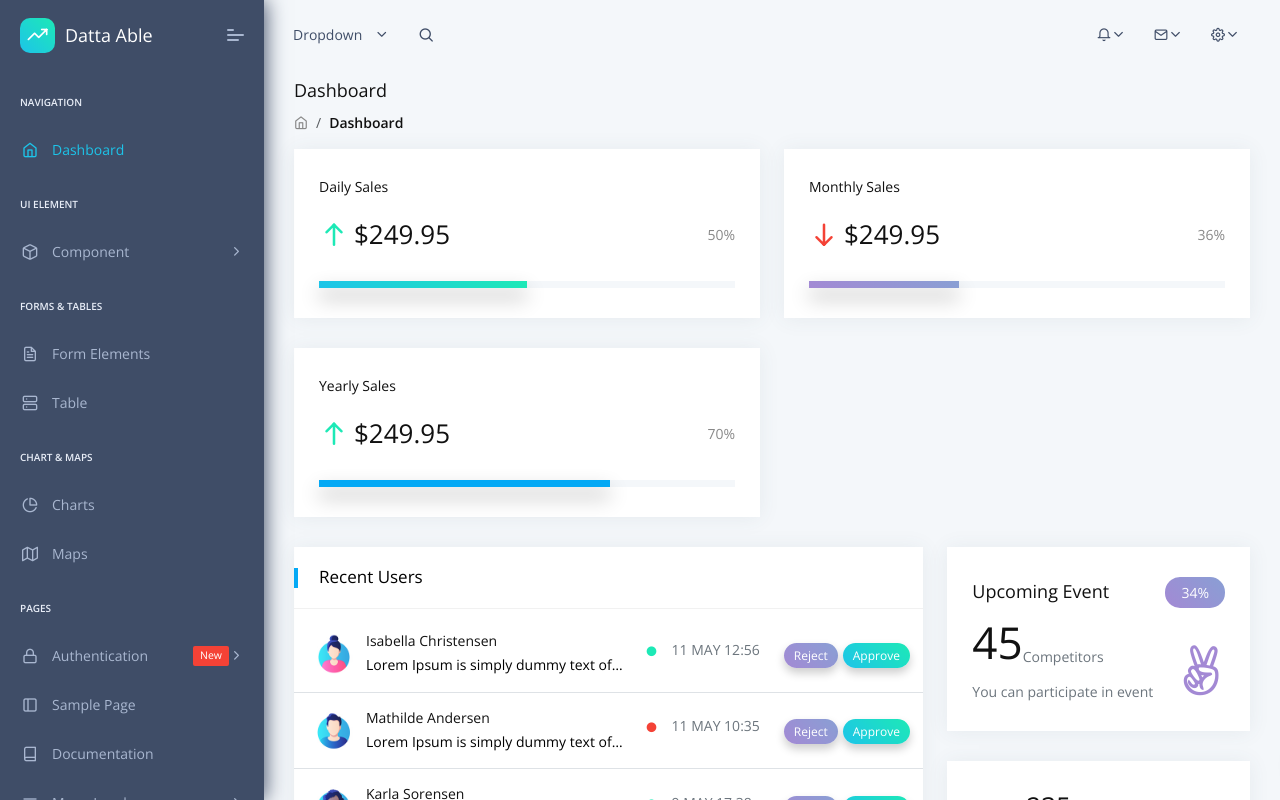
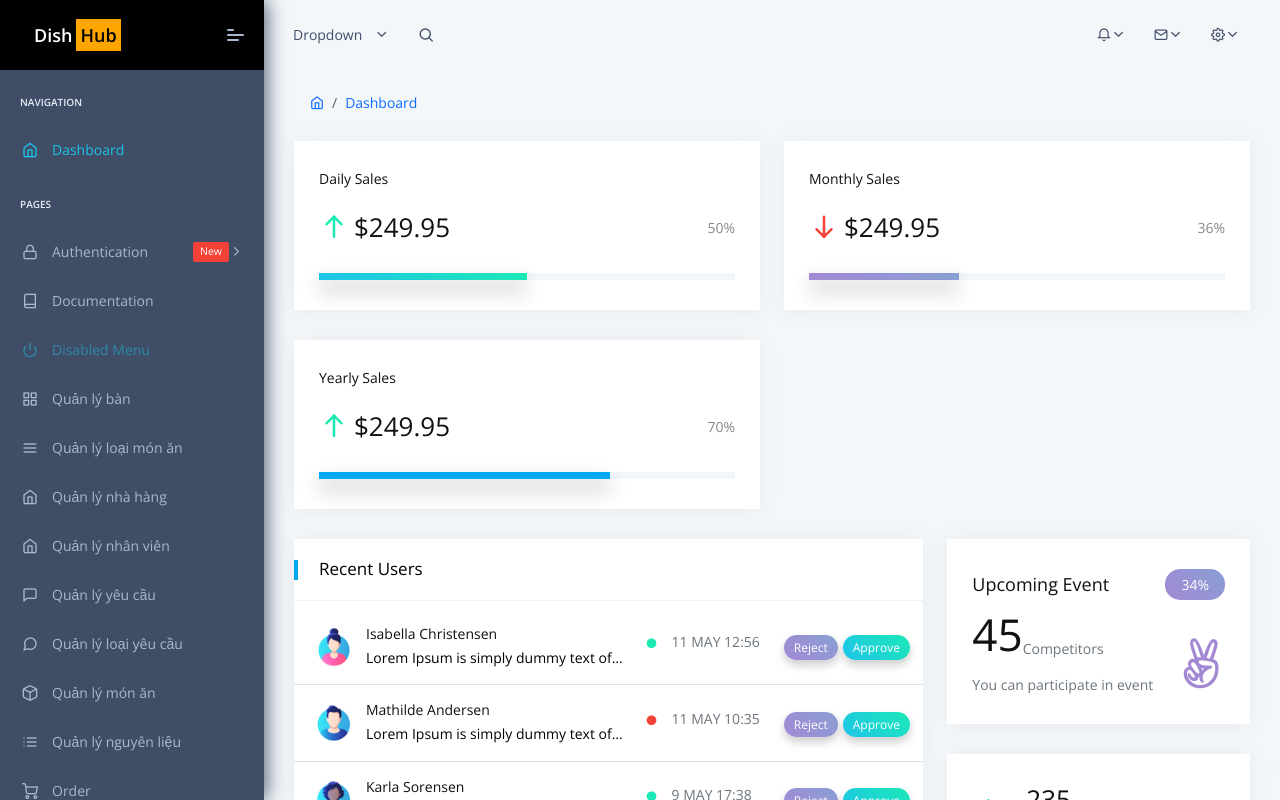
Before and after one commit to annguyenbinh03/DishHub, a React (Vite) app: page /app/dashboard/default in a window 1280 px wide. Shown: the top 800 px of the page. Built offline with nearby package versions, Linux system fonts and the light colour scheme.

Commit message:
change layout admin pages

```diff
--- a/src/assets/scss/partials/menu/_menu-lite.scss
+++ b/src/assets/scss/partials/menu/_menu-lite.scss
@@ -5,24 +5,27 @@
   align-items: center;
 
   .b-bg {
-    background: $theme-color;
     border-radius: 10px;
-    width: 35px;
-    height: 35px;
     display: inline-flex;
     align-items: center;
     justify-content: center;
-
-    i {
-      color: #fff;
-    }
+    transition: all 0.5s ease-in-out;
   }
 
   .b-title {
     margin-left: 10px;
-    font-weight: 100;
-    color: #fff;
+    font-weight: bold;
     font-size: 18px;
+    padding: 0;
+    border-radius: 10px;
+    .b-title-main{
+      background-color: black;
+      color: white;
+    }
+    .b-title-sub{
+      background-color: orange;
+      color: black;
+    }
   }
 }
 
@@ -504,7 +507,8 @@
 }
 
 .navbar-brand {
-  background: $menu-dark-background;
+  //background: $menu-dark-background;
+  background-color: black;
   font-size: 1.25rem;
 }
 
--- a/src/layouts/AdminLayout/Breadcrumb/index.jsx
+++ b/src/layouts/AdminLayout/Breadcrumb/index.jsx
@@ -62,9 +62,9 @@ const Breadcrumb = () => {
           <div className="page-block">
             <div className="row align-items-center">
               <div className="col-md-12">
-                <div className="page-header-title">
+                {/* <div className="page-header-title">
                   <h5 className="m-b-10">{title}</h5>
-                </div>
+                </div> */}
                 <ListGroup as="ul" bsPrefix=" " className="breadcrumb">
                   <ListGroup.Item as="li" bsPrefix=" " className="breadcrumb-item">
                     <Link to="/">
--- a/src/layouts/AdminLayout/NavBar/index.jsx
+++ b/src/layouts/AdminLayout/NavBar/index.jsx
@@ -6,6 +6,8 @@ import NavRight from './NavRight';
 
 import { ConfigContext } from '../../../contexts/ConfigContext';
 import * as actionType from '../../../store/actions';
+
+import logo from '../../../assets/images/logo.jpg';
 
 const NavBar = () => {
   const [moreToggle, setMoreToggle] = useState(false);
@@ -43,9 +45,9 @@ const NavBar = () => {
         </Link>
         <Link to="#" className="b-brand">
           <div className="b-bg">
-            <i className="feather icon-trending-up" />
+            <img src={logo} height={"30p"} />
           </div>
-          <span className="b-title">Datta Able</span>
+          <span className="b-title">Dish Hub</span>
         </Link>
         <Link to="#" className={moreClass.join(' ')} onClick={() => setMoreToggle(!moreToggle)}>
           <i className="feather icon-more-vertical" />
--- a/src/layouts/AdminLayout/Navigation/NavContent/NavCard.jsx
+++ /dev/null
@@ -1,32 +0,0 @@
-import React from 'react';
-import { Card } from 'react-bootstrap';
-
-// import sidebarImages from '../../../../assets/images/Datta-able-img.svg';
-import sidebarImages from '../../../../assets/images/sidebar.png';
-
-let itemTarget = '_blank';
-
-const NavCard = () => {
-  return (
-    <React.Fragment>
-      <div className="p-20">
-        <Card className="pro-card">
-          <Card.Body className="p-2 text-center">
-            <img src={sidebarImages} className="img-radius " alt="User-Profile" />
-            <h5 className="text-white">Datta Able Pro</h5>
-            <p className="text-white">Checkout Datta Premium Features</p>
-            <a
-              href="https://codedthemes.com/item/datta-able-react-admin-template/?utm_source=free_demo&utm_medium=codedthemes&utm_campaign=button_download_premium"
-              target={itemTarget}
-              className="btn text-white btn-primary"
-            >
-              Download Premium
-            </a>
-          </Card.Body>
-        </Card>
-      </div>
-    </React.Fragment>
-  );
-};
-
-export default NavCard;
--- a/src/layouts/AdminLayout/Navigation/NavContent/index.jsx
+++ b/src/layouts/AdminLayout/Navigation/NavContent/index.jsx
@@ -4,7 +4,6 @@ import { ListGroup } from 'react-bootstrap';
 import PerfectScrollbar from 'react-perfect-scrollbar';
 
 import NavGroup from './NavGroup';
-import NavCard from './NavCard';
 
 const NavContent = ({ navigation }) => {
   const navItems = navigation.map((item) => {
@@ -24,7 +23,6 @@ const NavContent = ({ navigation }) => {
         <ListGroup variant="flush" as="ul" bsPrefix=" " className="nav pcoded-inner-navbar" id="nav-ps-next">
           {navItems}
         </ListGroup>
-        <NavCard />
       </PerfectScrollbar>
     </div>
   );
--- a/src/layouts/AdminLayout/Navigation/NavLogo/index.jsx
+++ b/src/layouts/AdminLayout/Navigation/NavLogo/index.jsx
@@ -3,6 +3,8 @@ import { Link } from 'react-router-dom';
 
 import { ConfigContext } from '../../../../contexts/ConfigContext';
 import * as actionType from '../../../../store/actions';
+
+import logo from '../../../../assets/images/logo.jpg';
 
 const NavLogo = () => {
   const configContext = useContext(ConfigContext);
@@ -18,10 +20,10 @@ const NavLogo = () => {
     <React.Fragment>
       <div className="navbar-brand header-logo">
         <Link to="#" className="b-brand">
-          <div className="b-bg">
-            <i className="feather icon-trending-up" />
-          </div>
-          <span className="b-title">Datta Able</span>
+          <div className="b-title">
+             <span className='b-title-main px-1 py-1'>Dish</span>
+             <span className='b-title-sub px-1 py-1'>Hub</span>
+            </div>
         </Link>
         <Link to="#" className={toggleClass.join(' ')} id="mobile-collapse" onClick={() => dispatch({ type: actionType.COLLAPSE_MENU })}>
           <span />
--- a/src/menu-items.jsx
+++ b/src/menu-items.jsx
@@ -11,106 +11,107 @@ const menuItems = {
           title: 'Dashboard',
           type: 'item',
           icon: 'feather icon-home',
-          url: '/app/dashboard/default'
+          url: '/app/dashboard/default',
+          target: true
         }
       ]
     },
-    {
-      id: 'ui-element',
-      title: 'UI ELEMENT',
-      type: 'group',
-      icon: 'icon-ui',
-      children: [
-        {
-          id: 'component',
-          title: 'Component',
-          type: 'collapse',
-          icon: 'feather icon-box',
-          children: [
-            {
-              id: 'button',
-              title: 'Button',
-              type: 'item',
-              url: '/basic/button'
-            },
-            {
-              id: 'badges',
-              title: 'Badges',
-              type: 'item',
-              url: '/basic/badges'
-            },
-            {
-              id: 'breadcrumb',
-              title: 'Breadcrumb & Pagination',
-              type: 'item',
-              url: '/basic/breadcrumb-paging'
-            },
-            {
-              id: 'collapse',
-              title: 'Collapse',
-              type: 'item',
-              url: '/basic/collapse'
-            },
-            {
-              id: 'tabs-pills',
-              title: 'Tabs & Pills',
-              type: 'item',
-              url: '/basic/tabs-pills'
-            },
-            {
-              id: 'typography',
-              title: 'Typography',
-              type: 'item',
-              url: '/basic/typography'
-            }
-          ]
-        }
-      ]
-    },
-    {
-      id: 'ui-forms',
-      title: 'FORMS & TABLES',
-      type: 'group',
-      icon: 'icon-group',
-      children: [
-        {
-          id: 'forms',
-          title: 'Form Elements',
-          type: 'item',
-          icon: 'feather icon-file-text',
-          url: '/forms/form-basic'
-        },
-        {
-          id: 'table',
-          title: 'Table',
-          type: 'item',
-          icon: 'feather icon-server',
-          url: '/tables/bootstrap'
-        }
-      ]
-    },
-    {
-      id: 'chart-maps',
-      title: 'Chart & Maps',
-      type: 'group',
-      icon: 'icon-charts',
-      children: [
-        {
-          id: 'charts',
-          title: 'Charts',
-          type: 'item',
-          icon: 'feather icon-pie-chart',
-          url: '/charts/nvd3'
-        },
-        {
-          id: 'maps',
-          title: 'Maps',
-          type: 'item',
-          icon: 'feather icon-map',
-          url: '/maps/google-map'
-        }
-      ]
-    },
+    // {
+    //   id: 'ui-element',
+    //   title: 'UI ELEMENT',
+    //   type: 'group',
+    //   icon: 'icon-ui',
+    //   children: [
+    //     {
+    //       id: 'component',
+    //       title: 'Component',
+    //       type: 'collapse',
+    //       icon: 'feather icon-box',
+    //       children: [
+    //         {
+    //           id: 'button',
+    //           title: 'Button',
+    //           type: 'item',
+    //           url: '/basic/button'
+    //         },
+    //         {
+    //           id: 'badges',
+    //           title: 'Badges',
+    //           type: 'item',
+    //           url: '/basic/badges'
+    //         },
+    //         {
+    //           id: 'breadcrumb',
+    //           title: 'Breadcrumb & Pagination',
+    //           type: 'item',
+    //           url: '/basic/breadcrumb-paging'
+    //         },
+    //         {
+    //           id: 'collapse',
+    //           title: 'Collapse',
+    //           type: 'item',
+    //           url: '/basic/collapse'
+    //         },
+    //         {
+    //           id: 'tabs-pills',
+    //           title: 'Tabs & Pills',
+    //           type: 'item',
+    //           url: '/basic/tabs-pills'
+    //         },
+    //         {
+    //           id: 'typography',
+    //           title: 'Typography',
+    //           type: 'item',
+    //           url: '/basic/typography'
+    //         }
+    //       ]
+    //     }
+    //   ]
+    // },
+    // {
+    //   id: 'ui-forms',
+    //   title: 'FORMS & TABLES',
+    //   type: 'group',
+    //   icon: 'icon-group',
+    //   children: [
+    //     {
+    //       id: 'forms',
+    //       title: 'Form Elements',
+    //       type: 'item',
+    //       icon: 'feather icon-file-text',
+    //       url: '/forms/form-basic'
+    //     },
+    //     {
+    //       id: 'table',
+    //       title: 'Table',
+    //       type: 'item',
+    //       icon: 'feather icon-server',
+    //       url: '/tables/bootstrap'
+    //     }
+    //   ]
+    // },
+    // {
+    //   id: 'chart-maps',
+    //   title: 'Chart & Maps',
+    //   type: 'group',
+    //   icon: 'icon-charts',
+    //   children: [
+    //     {
+    //       id: 'charts',
+    //       title: 'Charts',
+    //       type: 'item',
+    //       icon: 'feather icon-pie-chart',
+    //       url: '/charts/nvd3'
+    //     },
+    //     {
+    //       id: 'maps',
+    //       title: 'Maps',
+    //       type: 'item',
+    //       icon: 'feather icon-map',
+    //       url: '/maps/google-map'
+    //     }
+    //   ]
+    // },
     {
       id: 'pages',
       title: 'Pages',
@@ -146,14 +147,6 @@ const menuItems = {
           ]
         },
         {
-          id: 'sample-page',
-          title: 'Sample Page',
-          type: 'item',
-          url: '/sample-page',
-          classes: 'nav-item',
-          icon: 'feather icon-sidebar'
-        },
-        {
           id: 'documentation',
           title: 'Documentation',
           type: 'item',
@@ -163,52 +156,52 @@ const menuItems = {
           target: true,
           external: true
         },
-        {
-          id: 'menu-level',
-          title: 'Menu Levels',
-          type: 'collapse',
-          icon: 'feather icon-menu',
-          children: [
-            {
-              id: 'menu-level-1.1',
-              title: 'Menu Level 1.1',
-              type: 'item',
-              url: '#!'
-            },
-            {
-              id: 'menu-level-1.2',
-              title: 'Menu Level 2.2',
-              type: 'collapse',
-              children: [
-                {
-                  id: 'menu-level-2.1',
-                  title: 'Menu Level 2.1',
-                  type: 'item',
-                  url: '#'
-                },
-                {
-                  id: 'menu-level-2.2',
-                  title: 'Menu Level 2.2',
-                  type: 'collapse',
-                  children: [
-                    {
-                      id: 'menu-level-3.1',
-                      title: 'Menu Level 3.1',
-                      type: 'item',
-                      url: '#'
-                    },
-                    {
-                      id: 'menu-level-3.2',
-                      title: 'Menu Level 3.2',
-                      type: 'item',
-                      url: '#'
-                    }
-                  ]
-                }
-              ]
-            }
-          ]
-        },
+        // {
+        //   id: 'menu-level',
+        //   title: 'Menu Levels',
+        //   type: 'collapse',
+        //   icon: 'feather icon-menu',
+        //   children: [
+        //     {
+        //       id: 'menu-level-1.1',
+        //       title: 'Menu Level 1.1',
+        //       type: 'item',
+        //       url: '#!'
+        //     },
+        //     {
+        //       id: 'menu-level-1.2',
+        //       title: 'Menu Level 2.2',
+        //       type: 'collapse',
+        //       children: [
+        //         {
+        //           id: 'menu-level-2.1',
+        //           title: 'Menu Level 2.1',
+        //           type: 'item',
+        //           url: '#'
+        //         },
+        //         {
+        //           id: 'menu-level-2.2',
+        //           title: 'Menu Level 2.2',
+        //           type: 'collapse',
+        //           children: [
+        //             {
+        //               id: 'menu-level-3.1',
+        //               title: 'Menu Level 3.1',
+        //               type: 'item',
+        //               url: '#'
+        //             },
+        //             {
+        //               id: 'menu-level-3.2',
+        //               title: 'Menu Level 3.2',
+        //               type: 'item',
+        //               url: '#'
+        //             }
+        //           ]
+        //         }
+        //       ]
+        //     }
+        //   ]
+        // },
         {
           id: 'disabled-menu',
           title: 'Disabled Menu',
--- a/src/routes.jsx
+++ b/src/routes.jsx
@@ -169,12 +169,6 @@ const routes = [
       },
       {
         exact: 'true',
-        path: '/sample-page',
-        element: lazy(() => import('./views/extra/SamplePage'))
-      },
-
-      {
-        exact: 'true',
         path: '/food-management/food',
         element: lazy(() => import('./views/admin/foodAndIngredients/foodManagement/foodManagement'))
       },
--- a/src/views/admin/foodAndIngredients/foodManagement/foodManagement.jsx
+++ b/src/views/admin/foodAndIngredients/foodManagement/foodManagement.jsx
@@ -215,7 +215,7 @@ const FoodManagement = () => {
 
 
     return (
-        <Container className="my-5 food-management">
+        <Container className="food-management">
             <ToastContainer />
             <h2 className="text-center mb-4">Quản lý món ăn</h2>
             <Form.Control
--- a/src/views/admin/orderManagement/orderManagement.jsx
+++ b/src/views/admin/orderManagement/orderManagement.jsx
@@ -71,7 +71,7 @@ const OrderManagement = () => {
     };
 
     return (
-        <Container className="my-5">
+        <Container>
             <ToastContainer />
             <h2 className="text-center mb-4">Quản lý Đơn Hàng</h2>
             <Table striped bordered hover responsive className="text-center">
--- a/src/views/admin/requestManagement/requestManagement.jsx
+++ b/src/views/admin/requestManagement/requestManagement.jsx
@@ -54,7 +54,7 @@ const RequestOrders = () => {
     );
 
     return (
-        <Container className="my-5">
+        <Container>
             <ToastContainer />
             <h2 className="text-center mb-4">Danh sách yêu cầu</h2>
 
--- a/src/views/extra/SamplePage.jsx
+++ /dev/null
@@ -1,25 +0,0 @@
-import React from 'react';
-import { Row, Col } from 'react-bootstrap';
-
-import Card from '../../components/Card/MainCard';
-
-const SamplePage = () => {
-  return (
-    <React.Fragment>
-      <Row>
-        <Col>
-          <Card title="Hello Card" isOption>
-            <p>
-              &quot;Lorem ipsum dolor sit amet, consectetur adipiscing elit, sed do eiusmod tempor incididunt ut labore et dolore magna
-              aliqua. Ut enim ad minim veniam, quis nostrud exercitation ullamco laboris nisi ut aliquip ex ea commodo consequat. Duis aute
-              irure dolor in reprehenderit in voluptate velit esse cillum dolore eu fugiat nulla pariatur. Excepteur sint occaecat cupidatat
-              non proident, sunt in culpa qui officia deserunt mollit anim id est laborum.&quot;
-            </p>
-          </Card>
-        </Col>
-      </Row>
-    </React.Fragment>
-  );
-};
-
-export default SamplePage;
```
Also changed, not shown: src/assets/images/logo.jpg (added), src/assets/images/logo.png (deleted).
